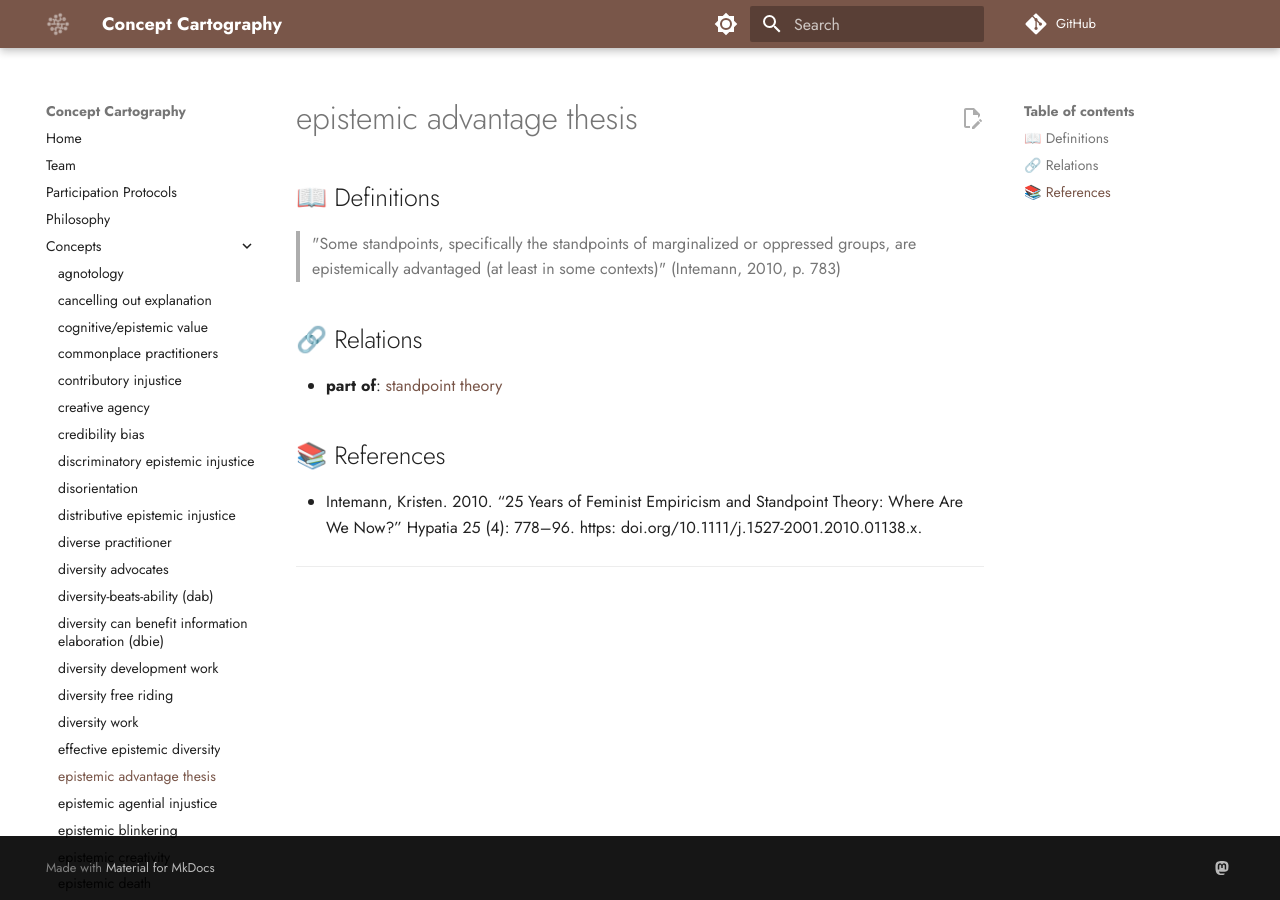
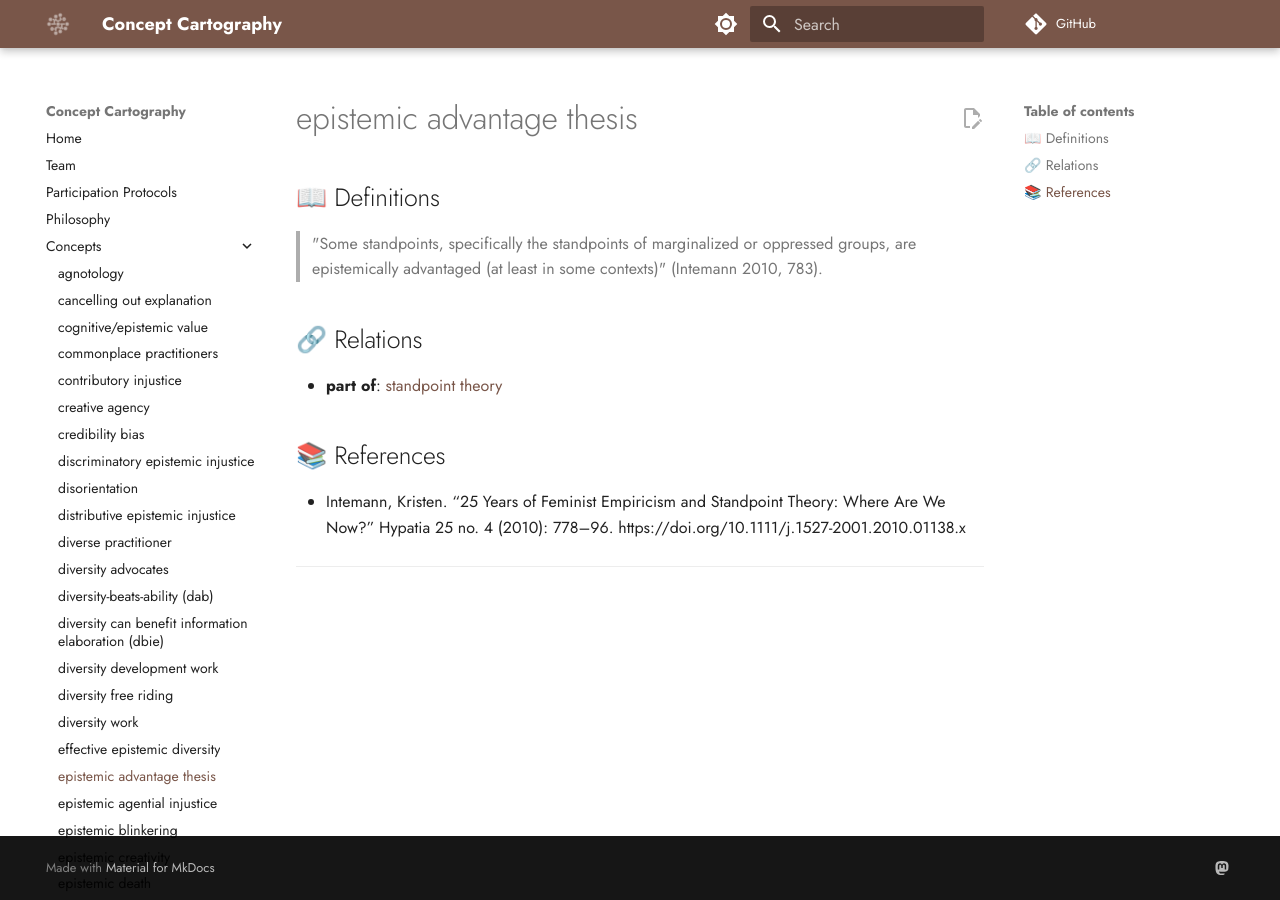
Before and after one commit to conceptcartography/conceptcartography, an MkDocs documentation site: the page built from docs/concepts/epistemic-advantage-thesis.md, in a window 1280 px wide. Built offline with MkDocs 1.6.1 and Material for MkDocs 9.7.7, drawn with Linux system fonts in a browser that asks for light colours; comment, search, counter and statistics services are not loaded; the version menu is left out; part of the change alters nothing that is shown.

```diff
--- a/docs/concepts/epistemic-advantage-thesis.md
+++ b/docs/concepts/epistemic-advantage-thesis.md
@@ -1,11 +1,10 @@
 ---
 concept: epistemic advantage thesis
 references:
-- 'Intemann, Kristen. 2010. “25 Years of Feminist Empiricism and Standpoint Theory:
-  Where Are We Now?” Hypatia 25 (4): 778–96. https: doi.org/10.1111/j.1527-2001.2010.01138.x.'
+- 'Intemann, Kristen. “25 Years of Feminist Empiricism and Standpoint Theory: Where Are We Now?” Hypatia 25 no. 4 (2010): 778–96. https://doi.org/10.1111/j.1527-2001.2010.01138.x'
 definitions:
 - '"Some standpoints, specifically the standpoints of marginalized or oppressed groups,
-  are epistemically advantaged (at least in some contexts)" (Intemann, 2010, p. 783)'
+  are epistemically advantaged (at least in some contexts)" (Intemann 2010, 783).'
 examples: []
 relations:
 - type: part of
@@ -16,7 +15,7 @@ relations:
 
 ## 📖 Definitions
 
-> "Some standpoints, specifically the standpoints of marginalized or oppressed groups, are epistemically advantaged (at least in some contexts)" (Intemann, 2010, p. 783)
+> "Some standpoints, specifically the standpoints of marginalized or oppressed groups, are epistemically advantaged (at least in some contexts)" (Intemann 2010, 783).
 
 ## 🔗 Relations
 
@@ -24,7 +23,7 @@ relations:
 
 ## 📚 References
 
-- Intemann, Kristen. 2010. “25 Years of Feminist Empiricism and Standpoint Theory: Where Are We Now?” Hypatia 25 (4): 778–96. https: doi.org/10.1111/j.1527-2001.2010.01138.x.
+- Intemann, Kristen. “25 Years of Feminist Empiricism and Standpoint Theory: Where Are We Now?” Hypatia 25 no. 4 (2010): 778–96. https://doi.org/10.1111/j.1527-2001.2010.01138.x
 
 ---
 
```
